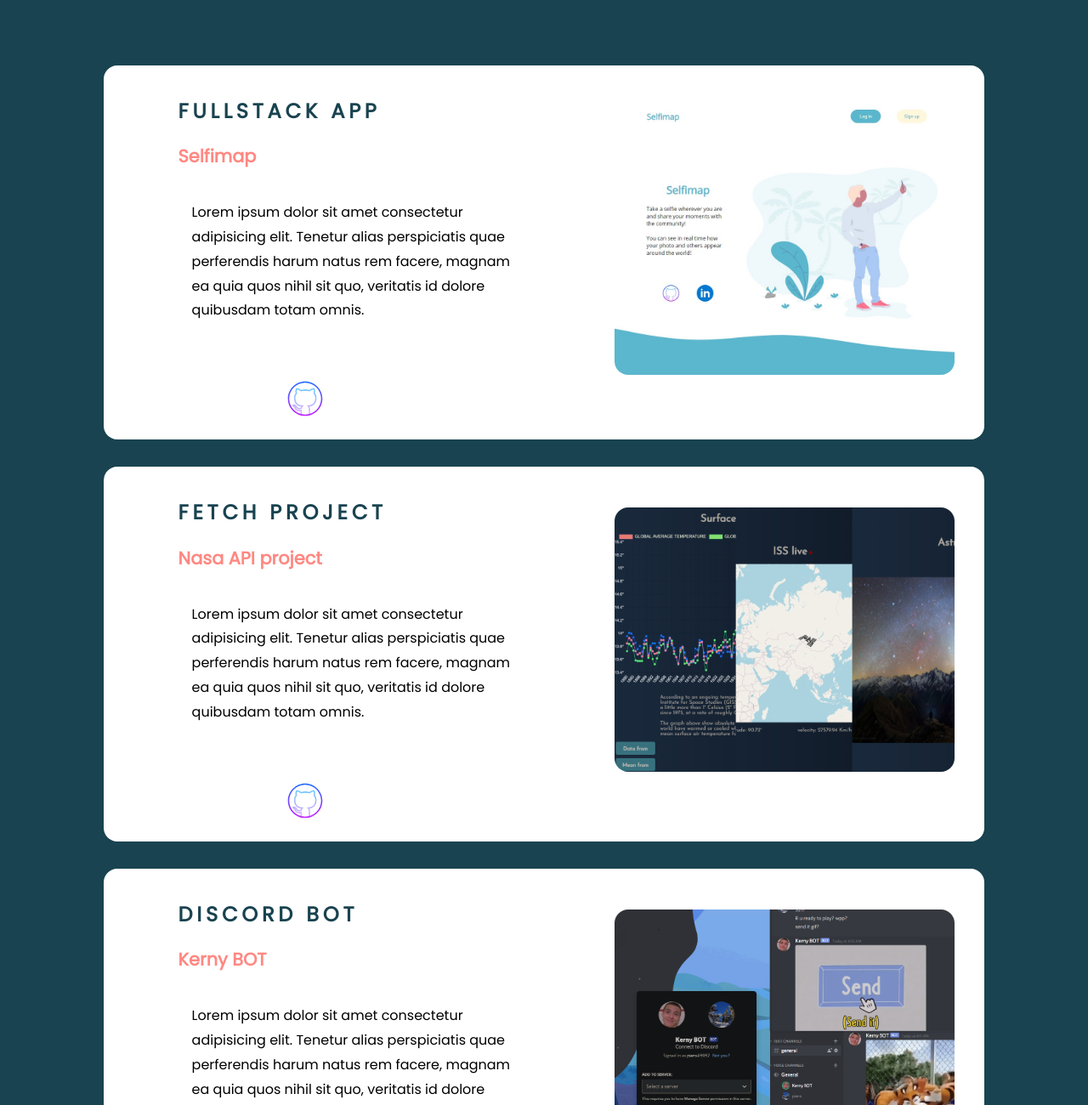
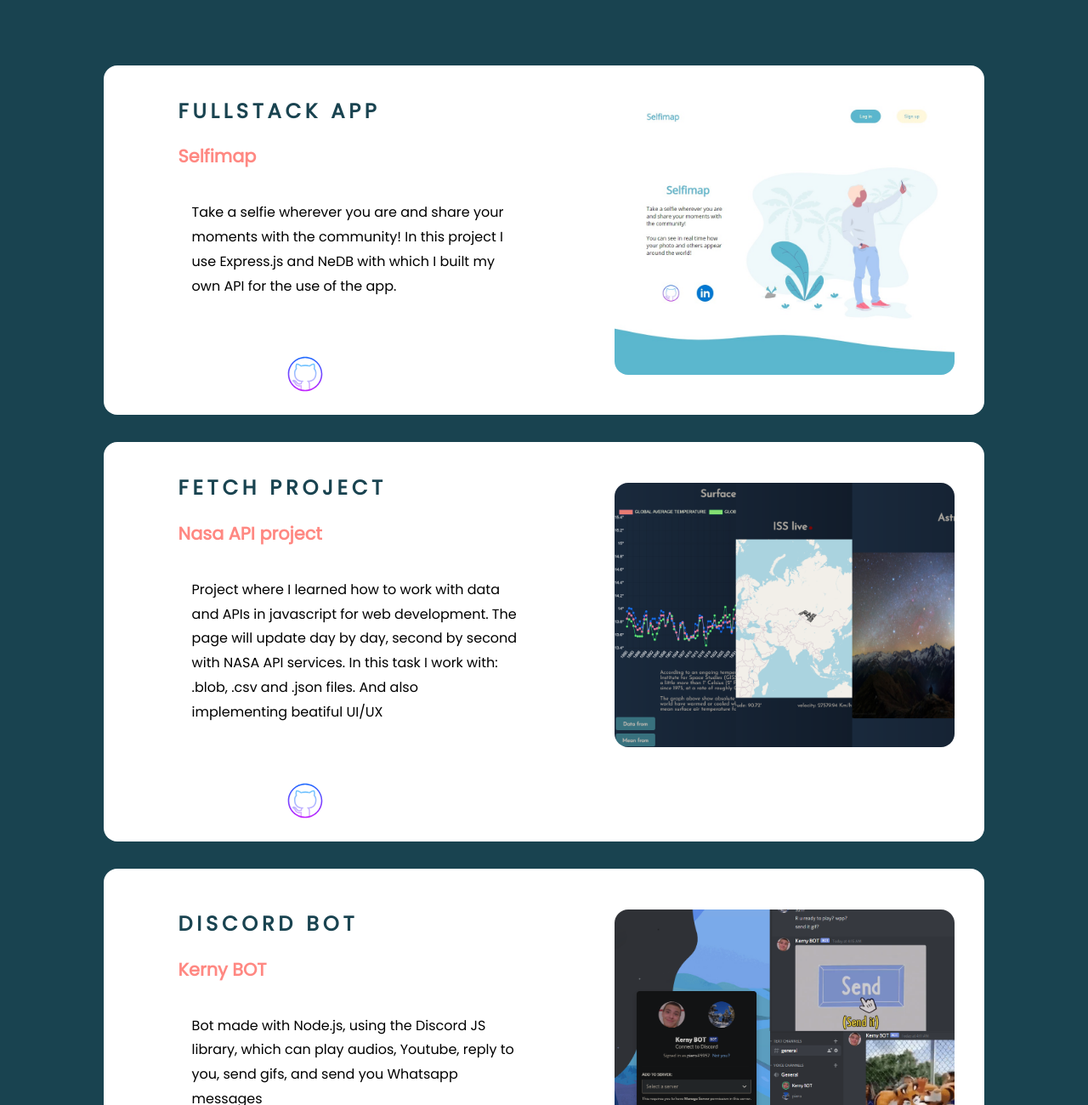
Before and after one commit to winemago/Portfolio, a plain HTML site: page index.html in a window 1280 px wide. Shown: the part 2238-3538 px from the top of the page at 85% size. Drawn offline with Linux system fonts and the light colour scheme.

Commit message:
add description to projects

```diff
--- a/index.html
+++ b/index.html
@@ -88,9 +88,7 @@
                 <h2>featured projects</h2>
                 <a href="https://selfimap.herokuapp.com/" class="featured-title">Selfimap</a>
 
-                <p class="fetured-desc">Lorem ipsum dolor sit amet, consectetur adipisicing elit. Iste tempore
-                    voluptates quos! Veniam libero earum accusamus, eligendi magni facere dolorum vel ipsum dolor
-                    incidunt! Ipsa odit fugit voluptatem dolorem odio!</p>
+                <p class="fetured-desc">Take a selfie wherever you are and share your moments with the community! In this project I use Express.js and NeDB with which I built my own API for the use of the app.</p>
             </div>
         </div>
         <a class="right" href="https://selfimap.herokuapp.com/"><img src="/images/selfimap.jpg" alt="featured project"></a>
@@ -193,9 +191,7 @@
                     <h2 class="subtitle">Fullstack app</h2>
 
                     <a href="https://selfimap.herokuapp.com/"><p class="featured-title">Selfimap</p></a>
-                    <p class="fetured-desc">Lorem ipsum dolor sit amet consectetur adipisicing elit. Tenetur alias
-                        perspiciatis quae perferendis harum natus rem facere, magnam ea quia quos nihil sit quo,
-                        veritatis id dolore quibusdam totam omnis.</p>
+                    <p class="fetured-desc">Take a selfie wherever you are and share your moments with the community! In this project I use Express.js and NeDB with which I built my own API for the use of the app.</p>
                         <a href="https://github.com/winemago/web-app-express.js"><img src="/images/logos/github.svg" alt="github"></a>
                 </div>
             </div>
@@ -207,9 +203,8 @@
                     <h2 class="subtitle">Fetch project</h2>
 
                     <a href="https://fetchproject.netlify.app/"><p class="featured-title">Nasa API project</p></a>
-                    <p class="fetured-desc">Lorem ipsum dolor sit amet consectetur adipisicing elit. Tenetur alias
-                        perspiciatis quae perferendis harum natus rem facere, magnam ea quia quos nihil sit quo,
-                        veritatis id dolore quibusdam totam omnis.</p>
+                    <p class="fetured-desc">Project where I learned how to work with data and APIs in javascript for web development. The page will update day by day, second by second with NASA API services.
+                        In this task I work with: .blob, .csv and .json files. And also implementing beatiful UI/UX </p>
                         <a href="https://github.com/winemago/fetch-project"><img src="/images/logos/github.svg" alt="github"></a>
                 </div>
             </div>
@@ -221,9 +216,7 @@
                     <h2 class="subtitle">Discord bot</h2>
 
                     <a href="https://discord.com/oauth2/authorize?client_id=812564412816687104&permissions=8&scope=bot"><p class="featured-title">Kerny BOT</p></a>
-                    <p class="fetured-desc">Lorem ipsum dolor sit amet consectetur adipisicing elit. Tenetur alias
-                        perspiciatis quae perferendis harum natus rem facere, magnam ea quia quos nihil sit quo,
-                        veritatis id dolore quibusdam totam omnis.</p>
+                    <p class="fetured-desc">Bot made with Node.js, using the Discord JS library, which can play audios, Youtube, reply to you, send gifs, and send you Whatsapp messages</p>
                         <a href="https://github.com/winemago/Discord-BOT"><img src="/images/logos/github.svg" alt="github"></a>
                 </div>
             </div>
```
